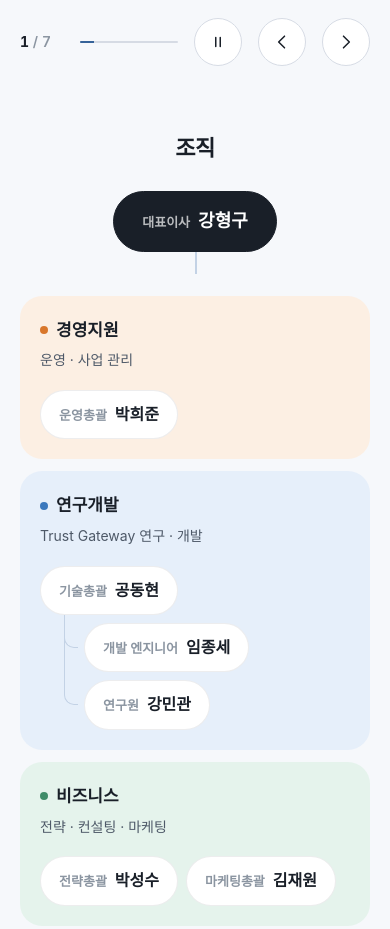
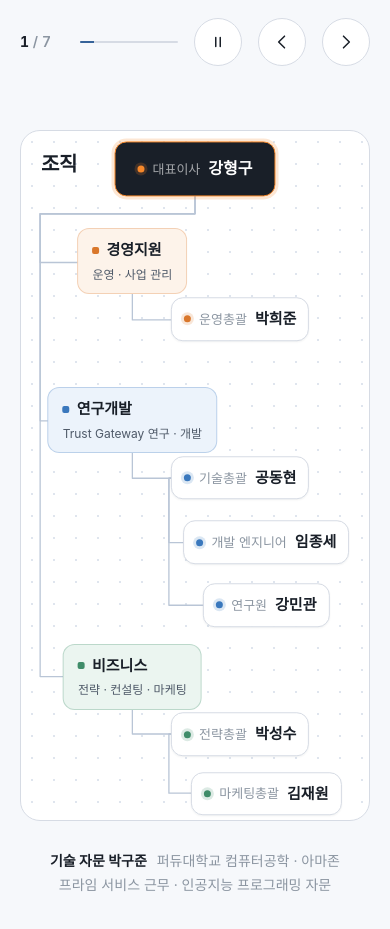
Before and after one commit to gongnim/syinnovation-site, an Astro site: page /company in a window 390 px wide. Shown: the part 1740-2669 px from the top of the page. Built offline with nearby package versions, Linux system fonts and the light colour scheme; Astro itself is replaced by a stand-in of ours; a web font is replaced by a local one.

Commit message:
Redraw the org chart as a network diagram
The CEO, team hubs and people are boxes joined by right-angle links that
draw in once. Hovering a box lights its links and the person on the
slider is outlined. 김재원 now reports to 박성수. Names are no longer
links to the slider, and on phones sub-members are indented under their
lead.

Co-Authored-By: Claude Opus 5.5 <noreply@anthropic.com>

```diff
--- a/src/pages/company.astro
+++ b/src/pages/company.astro
@@ -6,7 +6,8 @@ import { company } from '../data/site';
 // The team (user-provided, 2026-11-11). Careers follow the user's own prototype company page; client names and
 // year counts are left out on purpose. hi: greeting lines, still to be confirmed by each person.
 // Photos: each person's original portrait re-posed into an office setting with an image model (2026-11-11);
-// the originals are kept outside the repo. up: who this person reports to inside their team.
+// the originals are kept outside the repo. up: who this person reports to inside their team
+// (임종세, 강민관 -> 공동현; 김재원 -> 박성수).
 const people = [
   { n: '강형구', r: '대표이사', g: '', p: 'kang-hyungkoo',
     hi: '금융 현장에서 보안과 편리함이 늘 부딪히는 모습을 오래 지켜봤습니다. 둘 중 무엇도 포기하지 않는 보안, Trust Gateway로 증명하겠습니다.',
@@ -26,15 +27,49 @@ const people = [
   { n: '박성수', r: '전략총괄', g: '비즈니스', p: 'park-sungsoo',
     hi: '좋은 보안은 일을 멈추게 하지 않습니다. 금융권 업무 혁신 현장에서 쌓은 경험으로, 고객의 업무에 꼭 맞는 보안을 설계하겠습니다.',
     c: ['IBM · PwC · KPMG · AT Kearney 컨설팅', '금융권 업무혁신 · 정보기술 기획', '상담센터 · 고객관리 시스템 개발 총괄'] },
-  { n: '김재원', r: '마케팅총괄', g: '비즈니스', p: 'kim-jaewon',
+  { n: '김재원', r: '마케팅총괄', g: '비즈니스', p: 'kim-jaewon', up: '박성수',
     hi: '좋은 기술은 제대로 알려질 때 더 큰 힘을 냅니다. 어려운 보안을 누구나 이해할 수 있는 말로 전하고, Trust Gateway를 더 많은 곳에 알리겠습니다.',
     c: ['KB증권 베트남 마케팅 총괄', '온라인 마케팅 · 콘텐츠 전략', '정보기술 기획 · 고객 커뮤니케이션'] },
 ];
+// dot: team colour (slides, org chart status lights); tint: the team hub's soft background
 const teams = [
-  { t: '경영지원', d: '운영 · 사업 관리', tint: '#fcefe3', dot: '#d9772b' },
-  { t: '연구개발', d: 'Trust Gateway 연구 · 개발', tint: '#e6effa', dot: '#3a78bd' },
-  { t: '비즈니스', d: '전략 · 컨설팅 · 마케팅', tint: '#e5f3ec', dot: '#3f8c69' },
+  { t: '경영지원', d: '운영 · 사업 관리', dot: '#d9772b', tint: '#fdf3ea' },
+  { t: '연구개발', d: 'Trust Gateway 연구 · 개발', dot: '#3a78bd', tint: '#ecf3fb' },
+  { t: '비즈니스', d: '전략 · 컨설팅 · 마케팅', dot: '#3f8c69', tint: '#ebf5f0' },
 ];
+// The org chart as a network diagram: CEO -> team hubs -> people, joined by right-angle links. Points are box centres in a 1000x460 canvas on desktop and a 400x790 canvas on phones; each link
+// is [from, to, path] and runs centre to centre, so the boxes hide its ends.
+const net = {
+  desk: { w: 1000, h: 460,
+    at: { 강형구: [500, 62], 경영지원: [170, 192], 연구개발: [500, 192], 비즈니스: [830, 192],
+      박희준: [170, 300], 공동현: [500, 292], 임종세: [418, 402], 강민관: [582, 402], 박성수: [830, 292], 김재원: [830, 402] },
+    links: [
+      ['강형구', '경영지원', 'M500 62 V128 H170 V192'], ['강형구', '연구개발', 'M500 62 V192'], ['강형구', '비즈니스', 'M500 62 V128 H830 V192'],
+      ['경영지원', '박희준', 'M170 192 V300'], ['연구개발', '공동현', 'M500 192 V292'],
+      ['공동현', '임종세', 'M500 292 V348 H418 V402'], ['공동현', '강민관', 'M500 292 V348 H582 V402'],
+      ['비즈니스', '박성수', 'M830 192 V292'], ['박성수', '김재원', 'M830 292 V402'],
+    ] },
+  mob: { w: 400, h: 790,
+    at: { 강형구: [200, 44], 경영지원: [128, 150], 연구개발: [128, 332], 비즈니스: [128, 626],
+      박희준: [252, 216], 공동현: [252, 398], 임종세: [282, 472], 강민관: [282, 544], 박성수: [252, 692], 김재원: [282, 760] },
+    links: [
+      ['강형구', '경영지원', 'M200 44 V94 H22 V150 H128'], ['강형구', '연구개발', 'M200 44 V94 H22 V332 H128'], ['강형구', '비즈니스', 'M200 44 V94 H22 V626 H128'],
+      ['경영지원', '박희준', 'M128 150 V216 H252'], ['연구개발', '공동현', 'M128 332 V398 H252'],
+      ['공동현', '임종세', 'M210 398 H170 V472 H282'], ['공동현', '강민관', 'M210 398 H170 V544 H282'],
+      ['비즈니스', '박성수', 'M128 626 V692 H252'], ['박성수', '김재원', 'M210 692 H170 V760 H282'],
+    ] },
+} as const;
+type Net = keyof typeof net;
+type Spot = keyof typeof net.desk.at;
+const pct = (k: Net, n: string) => {
+  const [x, y] = net[k].at[n as Spot];
+  return [(x / net[k].w) * 100, (y / net[k].h) * 100].map((v) => `${v.toFixed(2)}%`);
+};
+const posStyle = (n: string) => {
+  const [x, y] = pct('desk', n), [mx, my] = pct('mob', n);
+  return `--x:${x};--y:${y};--mx:${mx};--my:${my}`;
+};
+const teamOf = (n: string) => teams.find((t) => t.t === n) ?? teams.find((t) => t.t === people.find((m) => m.n === n)?.g);
 // One continuous zigzag of diagonal pencil strokes over the portrait, from the top-left corner to the bottom-right.
 // Drawn in on hover it reveals the colour-pencil sketch like someone colouring it in. Each stroke is the line
 // x+y=c clipped to the picture (-8..108), so the colour spreads at an even pace.
@@ -133,27 +168,21 @@ const years = Object.keys(history);
       </div>
 
       <div class="org reveal">
-        <h3 class="org-h">조직</h3>
-        <div class="org-top"><button type="button" class="chip ceo" data-go="0"><span class="r">{people[0].r}</span>{people[0].n}</button></div>
-        <div class="org-cols">
+        <div class="net">
+          <h3 class="org-h">조직</h3>
+          {(['desk', 'mob'] as const).map((k) => (
+            <svg class={`links ${k}`} viewBox={`0 0 ${net[k].w} ${net[k].h}`} aria-hidden="true">
+              {net[k].links.map(([a, b, d], i) => (
+                <path class="link" data-a={a} data-b={b} d={d} pathLength="1" style={`--c:${teamOf(b)?.dot};--d:${(0.1 + i * 0.1).toFixed(2)}s`} />
+              ))}
+            </svg>
+          ))}
           {teams.map((t) => (
-            <div class="team" style={`--tint:${t.tint};--dot:${t.dot}`}>
-              <p class="team-n">{t.t}</p>
-              <p class="team-d">{t.d}</p>
-              <ul class="members">
-                {people.filter((m) => m.g === t.t && !m.up).map((lead) => (
-                  <li>
-                    <button type="button" class="chip" data-go={people.indexOf(lead)}><span class="r">{lead.r}</span>{lead.n}</button>
-                    {people.some((m) => m.up === lead.n) && (
-                      <ul class="subs">
-                        {people.filter((m) => m.up === lead.n).map((m) => (
-                          <li><button type="button" class="chip" data-go={people.indexOf(m)}><span class="r">{m.r}</span>{m.n}</button></li>
-                        ))}
-                      </ul>
-                    )}
-                  </li>
-                ))}
-              </ul>
+            <p class="hub" style={`${posStyle(t.t)};--c:${t.dot};--tint:${t.tint}`}><b>{t.t}</b><span>{t.d}</span></p>
+          ))}
+          {people.map((m, i) => (
+            <div class={i ? 'node' : 'node ceo'} data-go={i} data-id={m.n} style={`${posStyle(m.n)};--c:${i ? dotOf(m.g) : 'var(--orange)'}`}>
+              <span class="r">{m.r}</span><b>{m.n}</b>
             </div>
           ))}
         </div>
@@ -265,33 +294,44 @@ const years = Object.keys(history);
   .auto .i-play, .auto[aria-pressed='true'] .i-pause { display: none; }
   .auto[aria-pressed='true'] .i-play { display: block; }
 
-  /* org chart without faces: soft team cards on a rounded bracket; each name jumps to that person's slide */
-  .org { --wire: #c3d2e5; margin-top: clamp(64px, 8vw, 104px); }
-  .org-h { text-align: center; font-size: 22px; font-weight: 800; letter-spacing: -0.02em; color: var(--ink); }
-  .org-top { position: relative; display: flex; justify-content: center; margin-top: 24px; padding-bottom: 22px; }
-  .org-top::after { content: ''; position: absolute; left: 50%; bottom: 0; width: 1.5px; height: 22px; background: var(--wire); }
-  .org-cols { position: relative; display: grid; grid-template-columns: repeat(3, 1fr); gap: 20px; margin-top: 22px; }
-  .org-cols::before { content: ''; position: absolute; top: -22px; left: calc((100% - 40px) / 6); right: calc((100% - 40px) / 6); height: 22px; border: 1.5px solid var(--wire); border-bottom: 0; border-radius: 18px 18px 0 0; }
-  .team { position: relative; padding: 24px; border-radius: 22px; background: var(--tint); }
-  .team:nth-child(2)::before { content: ''; position: absolute; top: -22px; left: 50%; width: 1.5px; height: 22px; background: var(--wire); }
-  .team-n { display: flex; align-items: center; gap: 8px; font-size: 17px; font-weight: 800; color: var(--ink); }
-  .team-n::before { content: ''; width: 8px; height: 8px; border-radius: 50%; background: var(--dot); }
-  .team-d { margin-top: 4px; font-size: 14px; color: var(--ink-2); }
-  .members { list-style: none; margin: 18px 0 0; padding: 0; display: flex; flex-wrap: wrap; gap: 8px; }
-  /* people who report to a lead hang under that lead's chip on a small tree line */
-  .subs { list-style: none; margin: 8px 0 0 24px; padding: 0 0 0 20px; display: grid; gap: 8px; justify-items: start; }
-  .subs li { position: relative; }
-  .subs li::before { content: ''; position: absolute; left: -20px; top: -8px; width: 14px; height: calc(50% + 8px); border: 1.5px solid var(--wire); border-top: 0; border-right: 0; border-bottom-left-radius: 10px; }
-  .subs li:not(:last-child)::after { content: ''; position: absolute; left: -20px; top: -8px; bottom: 0; border-left: 1.5px solid var(--wire); }
-  .chip {
-    display: inline-flex; align-items: baseline; gap: 8px; padding: 10px 18px; border-radius: 999px; border: 1px solid rgb(25 31 40 / .08);
-    background: #fff; font: inherit; font-size: 16px; font-weight: 700; color: var(--ink); cursor: pointer; transition: background .2s, color .2s, border-color .2s;
+  /* org chart as a network diagram: right-angle links draw in once when it comes into view; a pointed-at box
+     lights its links, and the person on the slider is outlined in their team colour. */
+  .org { margin-top: clamp(64px, 8vw, 104px); }
+  .net {
+    position: relative; aspect-ratio: 1000 / 460; border: 1px solid var(--line); border-radius: 24px; overflow: hidden;
+    background: #fff radial-gradient(circle, #dfe5ee 1px, transparent 1.2px) 0 0 / 22px 22px;
   }
-  .chip .r { font-size: 13px; font-weight: 600; color: var(--ink-3); transition: color .2s; }
-  .chip:hover { border-color: var(--ink); }
-  .chip[aria-current='true'] { background: var(--ink); border-color: var(--ink); color: #fff; }
-  .chip[aria-current='true'] .r { color: rgb(255 255 255 / .7); }
-  .chip.ceo { padding: 14px 28px; font-size: 18px; }
+  .org-h { position: absolute; left: clamp(20px, 2.6vw, 32px); top: clamp(16px, 2.2vw, 26px); font-size: 20px; font-weight: 800; letter-spacing: -0.02em; color: var(--ink); }
+  .links { position: absolute; inset: 0; width: 100%; height: 100%; }
+  .links.mob { display: none; }
+  .link {
+    fill: none; stroke: #b9c5d6; stroke-width: 1.5; stroke-linejoin: round; stroke-dasharray: 1; stroke-dashoffset: 1;
+    transition: stroke-dashoffset .9s var(--ease) var(--d), stroke .25s, stroke-width .25s;
+  }
+  .org.is-in .link { stroke-dashoffset: 0; }
+  .link.is-lit { stroke: var(--c); stroke-width: 2.2; }
+  .hub, .node { position: absolute; left: var(--x); top: var(--y); translate: -50% -50%; white-space: nowrap; }
+  .hub { display: grid; justify-items: center; gap: 2px; margin: 0; padding: 9px 18px; border-radius: 12px; background: var(--tint); border: 1px solid color-mix(in srgb, var(--c) 28%, transparent); }
+  .hub b { display: inline-flex; align-items: center; gap: 7px; font-size: 15px; font-weight: 800; color: var(--ink); }
+  .hub b::before { content: ''; width: 7px; height: 7px; border-radius: 2px; background: var(--c); }
+  .hub span { font-size: 12px; color: var(--ink-2); }
+  .node {
+    display: inline-flex; align-items: center; gap: 8px; padding: 10px 16px; border: 1px solid var(--line); border-radius: 12px;
+    background: #fff; color: var(--ink); box-shadow: 0 1px 2px rgb(25 31 40 / .05);
+    transition: border-color .2s, box-shadow .2s;
+  }
+  /* a small status light in the team colour, like a device on a network map */
+  .node::before { content: ''; width: 7px; height: 7px; border-radius: 50%; background: var(--c); box-shadow: 0 0 0 3px color-mix(in srgb, var(--c) 18%, transparent); }
+  .node .r { font-size: 13px; color: var(--ink-3); }
+  .node b { font-size: 16px; font-weight: 700; }
+  .node.ceo { padding: 13px 22px; background: var(--ink); border-color: var(--ink); color: #fff; }
+  .node.ceo .r { color: rgb(255 255 255 / .6); }
+  .node.ceo b { font-size: 18px; }
+  .node:hover { border-color: var(--c); }
+  .node[aria-current='true'] { border-color: var(--c); box-shadow: 0 0 0 3px color-mix(in srgb, var(--c) 20%, transparent); }
+  @media (prefers-reduced-motion: reduce) {
+    .link { stroke-dashoffset: 0; transition: stroke .25s; }
+  }
   .adv { margin-top: 28px; text-align: center; font-size: 14px; color: var(--ink-3); }
   .adv b { margin-right: 6px; font-weight: 700; color: var(--ink); }
   .ci-head { display: flex; align-items: flex-end; justify-content: space-between; gap: 24px; flex-wrap: wrap; }
@@ -337,9 +377,14 @@ const years = Object.keys(history);
     .txt { padding: 0 10px; }
     .hi { margin-top: 16px; }
     .career { margin-top: 20px; padding-top: 16px; }
-    .org-cols { grid-template-columns: 1fr; gap: 12px; }
-    .org-cols::before, .team:nth-child(2)::before { display: none; }
-    .team { padding: 20px; }
+    .net { aspect-ratio: 400 / 790; border-radius: 20px; }
+    .links.desk { display: none; }
+    .links.mob { display: block; }
+    .hub, .node { left: var(--mx); top: var(--my); }
+    .hub { justify-items: start; padding: 8px 14px; }
+    .node { padding: 8px 12px; }
+    .node b { font-size: 15px; }
+    .node.ceo b { font-size: 16px; }
     .info { grid-template-columns: 1fr; }
     .info div { padding: 20px 4px; gap: 20px; }
     .info div + div { border-left: 0; border-top: 1px solid var(--line); }
@@ -348,12 +393,12 @@ const years = Object.keys(history);
 </style>
 
 <script>
-  // team slider: arrows, arrow keys and org chart names move it; the counter, bar and org chart follow the scroll
+  // team slider: arrows and arrow keys move it; the counter, bar and org chart highlight follow the scroll
   const track = document.querySelector<HTMLElement>('.crew-track');
   if (track) {
     const crew = track.closest<HTMLElement>('.crew')!;
     const n = track.children.length;
-    const chips = Array.from(document.querySelectorAll<HTMLButtonElement>('.org [data-go]'));
+    const chips = Array.from(document.querySelectorAll<HTMLElement>('.org [data-go]'));
     const smooth: ScrollBehavior = matchMedia('(prefers-reduced-motion: reduce)').matches ? 'auto' : 'smooth';
     let cur = -1;
     const show = (i: number) => {
@@ -395,9 +440,22 @@ const years = Object.keys(history);
     });
     // touch screens have no hover: a tap on the portrait switches between the photo and the sketch
     crew.querySelectorAll<HTMLElement>('.ph').forEach((ph) => ph.addEventListener('click', () => ph.classList.toggle('is-sketch')));
-    // jump straight to the person, then bring the slider into view
-    chips.forEach((c) => c.addEventListener('click', () => { go(Number(c.dataset.go), 'auto'); crew.scrollIntoView({ behavior: smooth, block: 'center' }); }));
     show(0);
+  }
+
+  // network org chart: draw the links in once it comes into view; a pointed-at box lights its links
+  const org = document.querySelector<HTMLElement>('.org');
+  if (org) {
+    new IntersectionObserver((entries, io) => {
+      if (entries.some((e) => e.isIntersecting)) { org.classList.add('is-in'); io.disconnect(); }
+    }, { threshold: 0.25 }).observe(org);
+    const light = (id: string, on: boolean) =>
+      org.querySelectorAll(`.link[data-a="${id}"], .link[data-b="${id}"]`).forEach((l) => l.classList.toggle('is-lit', on));
+    org.querySelectorAll<HTMLElement>('.node').forEach((n) => {
+      const id = n.dataset.id!;
+      n.addEventListener('pointerenter', () => light(id, true));
+      n.addEventListener('pointerleave', () => light(id, false));
+    });
   }
 
   const tabs = Array.from(document.querySelectorAll<HTMLButtonElement>('.years [role="tab"]'));
```
